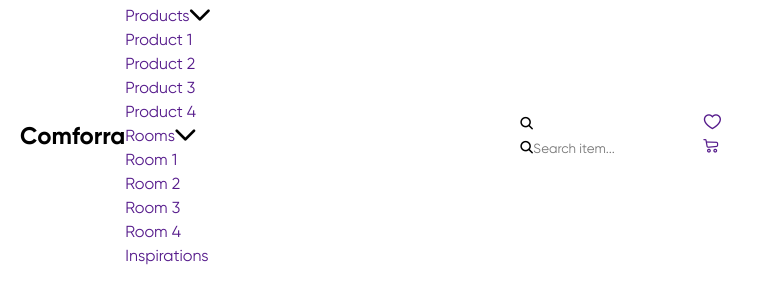
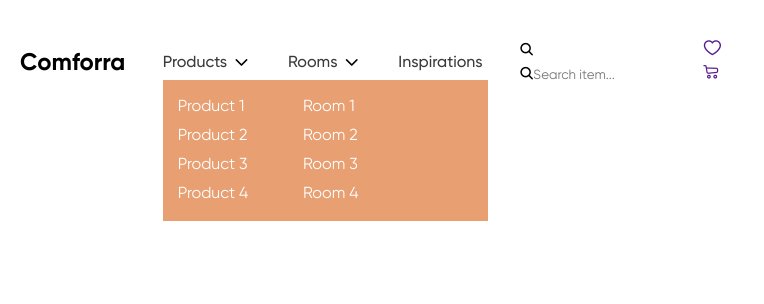
Before and after one commit to jugurj/comforra-furniture-shop, a Vue app: page / in a window 1280 px wide. Shown: the top 304 px of the page, without its empty margins (0-764 px from the left). Built offline with nearby package versions, Linux system fonts and the light colour scheme.

Commit message:
Implemented a bunch on styles for header menu and menu items with dropdowns to hide them and display menu items according to the design.

```diff
--- a/src/components/TheHeader.vue
+++ b/src/components/TheHeader.vue
@@ -90,6 +90,8 @@ export default {
 </script>
 
 <style lang="scss">
+// @import "@/assets/styles/styles.scss";
+
 .header {
 	position: absolute;
 	width: 100%;
@@ -123,13 +125,68 @@ export default {
         font-weight: 700;
         line-height: 1.5;
     }
+}
 
-	// .header__content
-	&__content {
-	}
+.menu {
+    flex: 0 1 420px;
 
-	// .header__menu
-	&__menu {
-	}
+    &__list {
+        @media (min-width: $md3 + px) {
+            display: flex;
+            flex-wrap: wrap;
+            justify-content: space-evenly;
+        }
+    }
+
+    &__item {
+        display: flex;
+        align-items: center;
+        justify-content: space-between;
+        flex-wrap: wrap;
+        margin: 0 3px;
+        padding: 5px 0;
+        position: relative;
+    }
+
+    &__link {
+        font-weight: 500;
+        color: inherit;
+        transition: color .3s ease 0s;
+    }
+
+    &__arrow {
+        margin-left: 8px;
+        transition: all .3s ease 0s;
+        font-size: 8px;
+    }
+
+    &__sub-list {
+        position: relative;
+        background-color: $orangeColor;
+        padding: 15px;
+        flex: 1 1 100%;
+
+        @media (min-width: $md3 + px) {
+            opacity: 0;
+            visibility: hidden;
+            transition: all .3s ease 0s;
+            transform: translate(0px, 10px);
+            min-width: 200px;
+            left: 0;
+            position: absolute;
+            top: 100%;
+        }
+    }
+
+    &__sub-item {
+        &:not(:last-child) {
+            margin-bottom: 5px;
+        }
+    }
+
+    &__sub-link {
+        color: #FFF;
+        line-height: 1.5;
+    }
 }
 </style>
```
